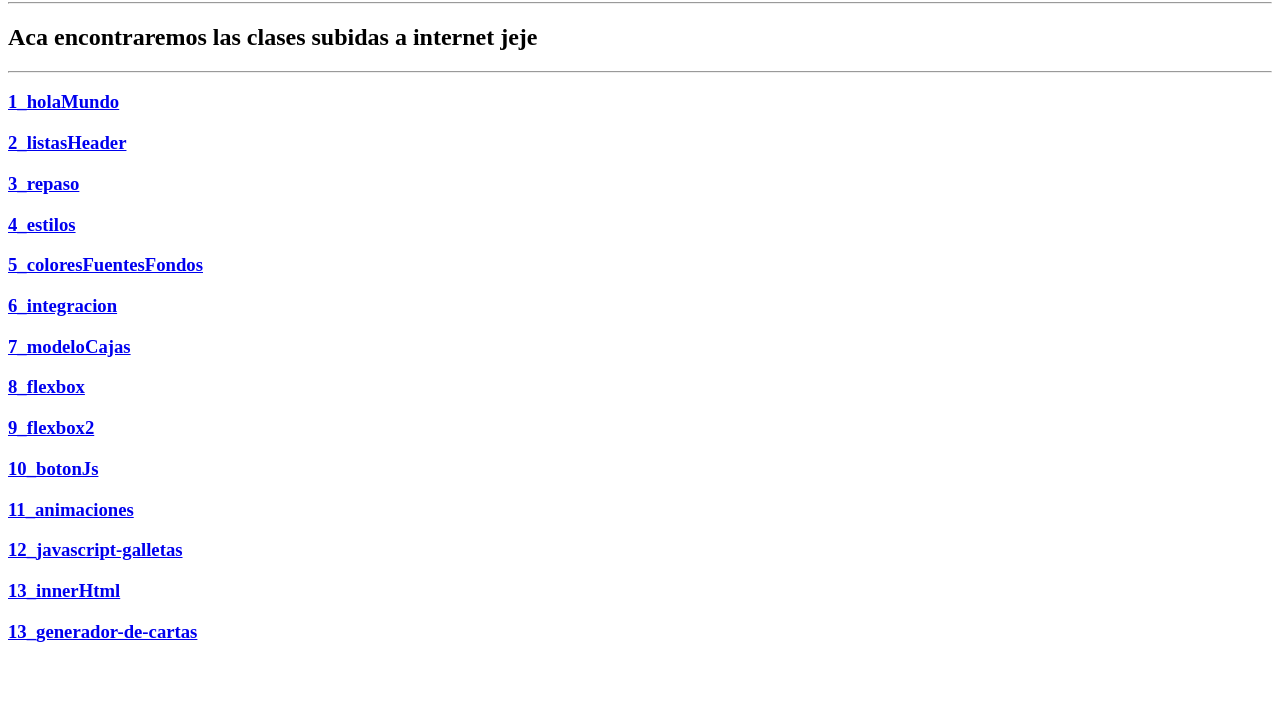
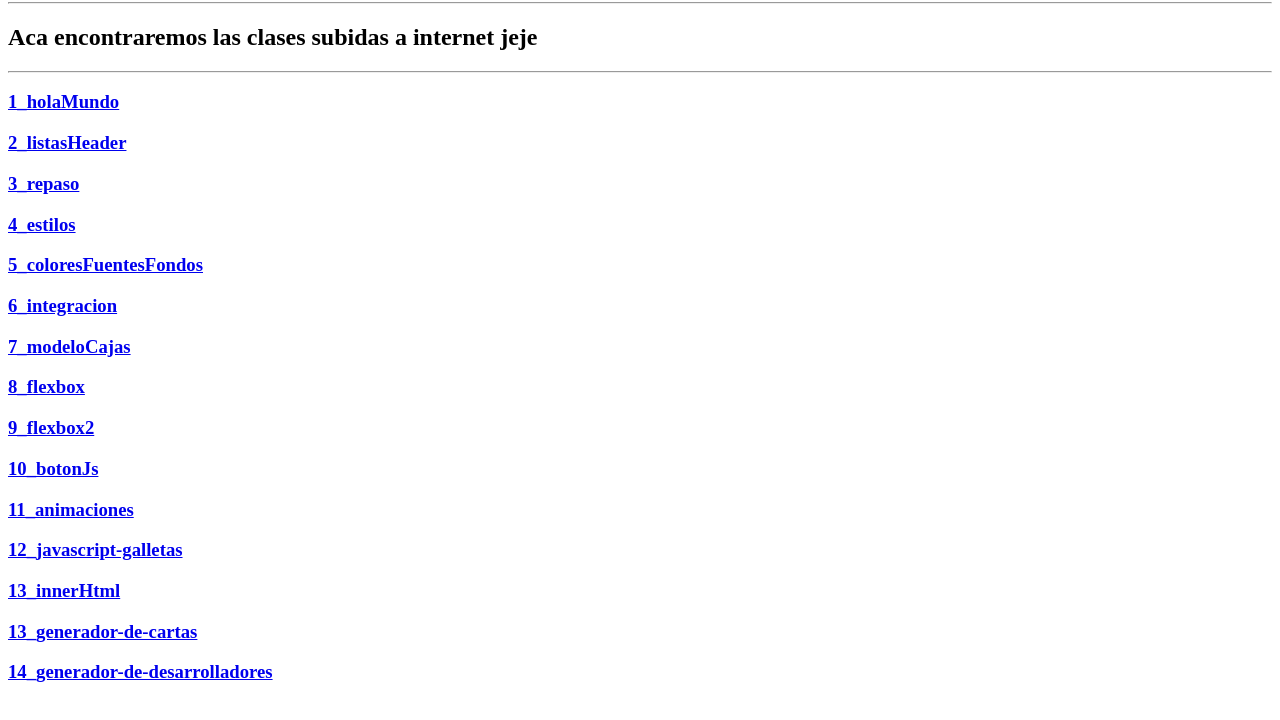
Before and after one commit to casa-del-futuro/programacionWeb, a plain HTML site: page index.html in a window 1280 px wide. Shown: the part 78-798 px from the top of the page. Drawn offline with Linux system fonts and the light colour scheme.

Commit message:
Add clase 14

```diff
--- a/index.html
+++ b/index.html
@@ -26,6 +26,7 @@
     <h3><a target="_blank" href="./12_javascript-galletas/index.html">12_javascript-galletas</a></h3>
     <h3><a target="_blank" href="./13_innerHtml/index.html">13_innerHtml</a></h3>
     <h3><a target="_blank" href="./13_generador-de-cartas/index.html">13_generador-de-cartas</a></h3>
+    <h3><a target="_blank" href="./14_generador-de-desarrolladores/index.html">14_generador-de-desarrolladores</a></h3>
 
 
 </body>
```
